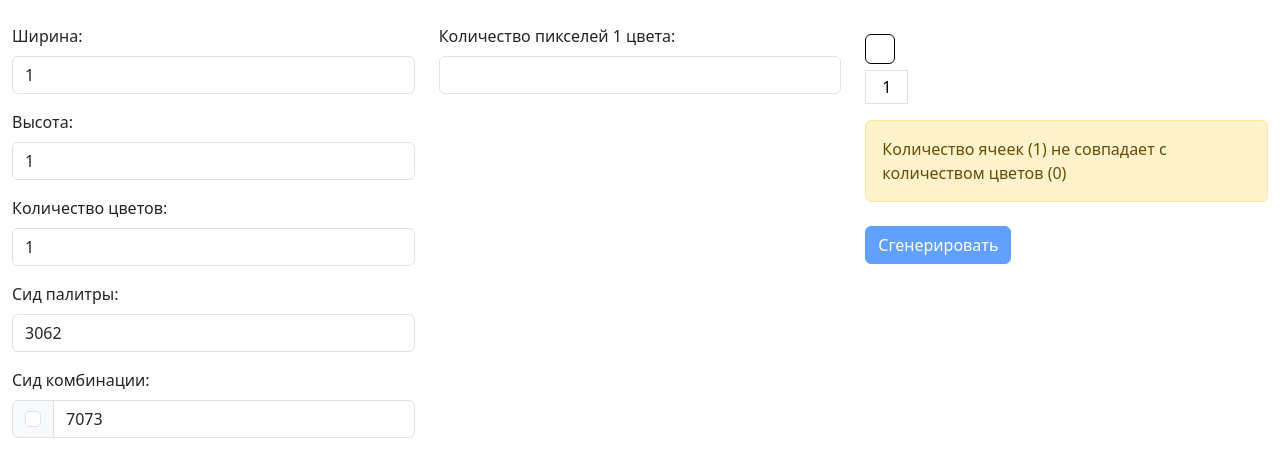
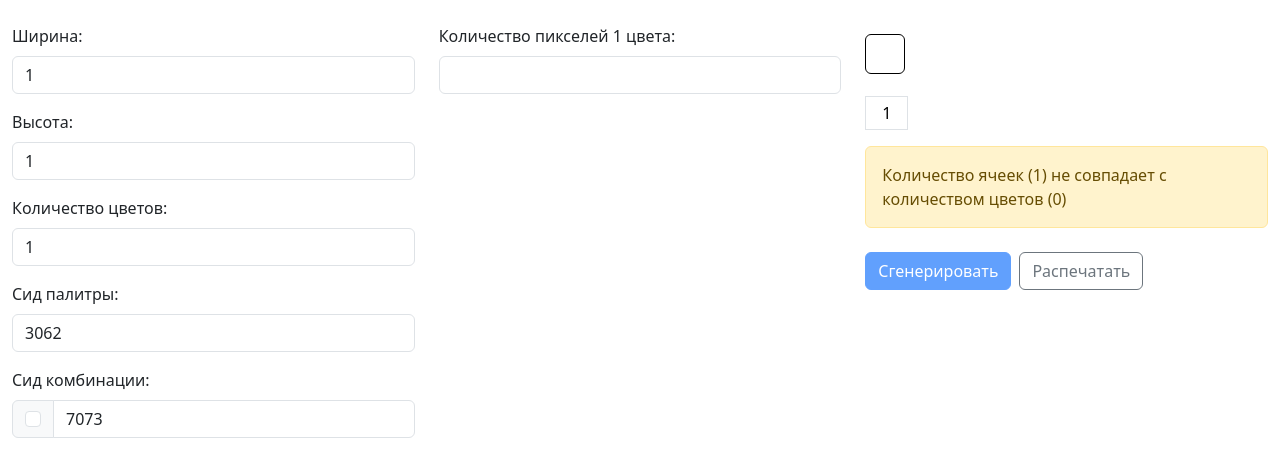
Before and after one commit to abyrate/blanket-front, a Vue app: page / in a window 1280 px wide. Shown: the top 476 px of the page. Built offline with nearby package versions, Linux system fonts and the light colour scheme.

Commit message:
Добавил возможность распечатать страницу

```diff
--- a/src/App.vue
+++ b/src/App.vue
@@ -1,9 +1,9 @@
 <template>
     <div class="row mt-4">
-        <div class="col-sm-4">
+        <div class="col-sm-4 d-print-none">
             <BaseSetting />
         </div>
-        <div class="col-sm-4">
+        <div class="col-sm-4 d-print-none">
             <ColorsInput />
         </div>
         <div class="col-sm-4">
--- a/src/components/ResultPalette.vue
+++ b/src/components/ResultPalette.vue
@@ -1,6 +1,41 @@
 <template>
-    <canvas ref="canvas" class="img-thumbnail" :width="mainStore.width * scale" :height="mainStore.height * scale" />
-    <table class="table table-bordered table-sm table-condensed">
+    <div class="d-none d-print-block">
+        <div>
+            <strong>Ширина</strong>: {{ mainStore.width }}
+        </div>
+        <div>
+            <strong>Высота</strong>: {{ mainStore.height }}
+        </div>
+        <div>
+            <strong>Сид палитры</strong>: {{ mainStore.seedPalette }}
+        </div>
+        <div>
+            <strong>Сид комбинации</strong>: {{ mainStore.combinationSeed }}
+        </div>
+        <div>
+            <strong>Количество цветов</strong>: {{ mainStore.numColors }}
+        </div>
+        <!-- <div class="mb-3">
+            <div v-for="(pixelPerColor, index) in mainStore.pixelsPerColor" :key="index" class="d-print-inline-block m-1">
+                <table class="table table-sm table-bordered table-condensed">
+                    <tbody>
+                        <tr>
+                            <th scope="row" class="px-3">Цвет</th>
+                            <td class="px-3 text-center">{{ index }}</td>
+                        </tr>
+                        <tr>
+                            <th scope="row" class="px-3">Пикселей</th>
+                            <td class="px-3 text-center">{{ pixelPerColor }}</td>
+                        </tr>
+                    </tbody>
+                </table>
+            </div>
+        </div> -->
+    </div>
+
+    <div class="d-print-flex align-items-start">
+        <canvas ref="canvas" class="img-thumbnail me-4" :width="mainStore.width * scale" :height="mainStore.height * scale" />
+        <table class="table table-bordered table-sm table-condensed mt-3">
             <tbody>
                 <tr v-for="y in mainStore.height" :key="y">
                     <td v-for="x in mainStore.width" :key="x" class="px-3 text-center">
@@ -9,12 +44,14 @@
                 </tr>
             </tbody>
         </table>
+    </div>
 
-    <div v-if="mainStore.width * mainStore.height !== compared" class="alert alert-warning" role="alert">
+    <div v-if="mainStore.width * mainStore.height !== compared" class="alert alert-warning d-print-none" role="alert">
         Количество ячеек ({{ mainStore.width * mainStore.height }}) не совпадает с количеством цветов ({{ compared }})
     </div>
-    <div class="my-4">
+    <div class="my-4 d-print-none">
         <button class="btn btn-primary" :disabled="mainStore.width * mainStore.height !== compared" @click="generateImage">Сгенерировать</button>
+        <button type="button" class="btn btn-outline-secondary ms-2" @click="print">Распечатать</button>
     </div>
 </template>
 
@@ -29,7 +66,7 @@ const mainStore = useMainStore()
 
 const canvas = ref()
 const table = ref({})
-const scale = ref(20)
+const scale = ref(30)
 
 function generateImage() {
     if (!mainStore.fixedCombinationSeed) {
@@ -98,6 +135,10 @@ const compared = computed(() => {
     return total
 })
 
+function print() {
+    window.print()
+}
+
 function shuffleArrayWithSeed(array, seed) {
     const getRandom = (min, max) => {
         const x = Math.sin(seed++) * 10000
```
Lines whose indentation alone changed are shown as unchanged.
